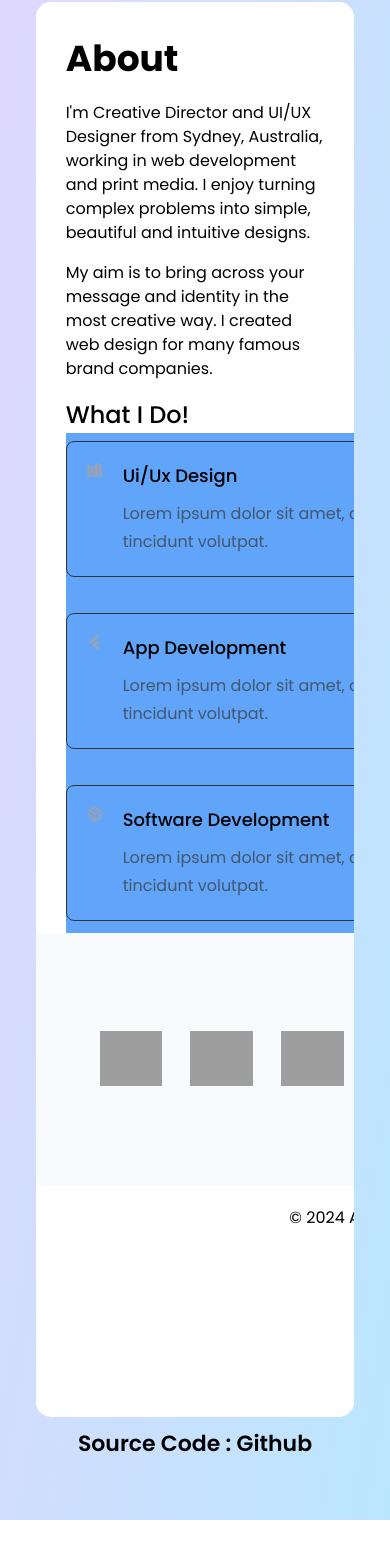
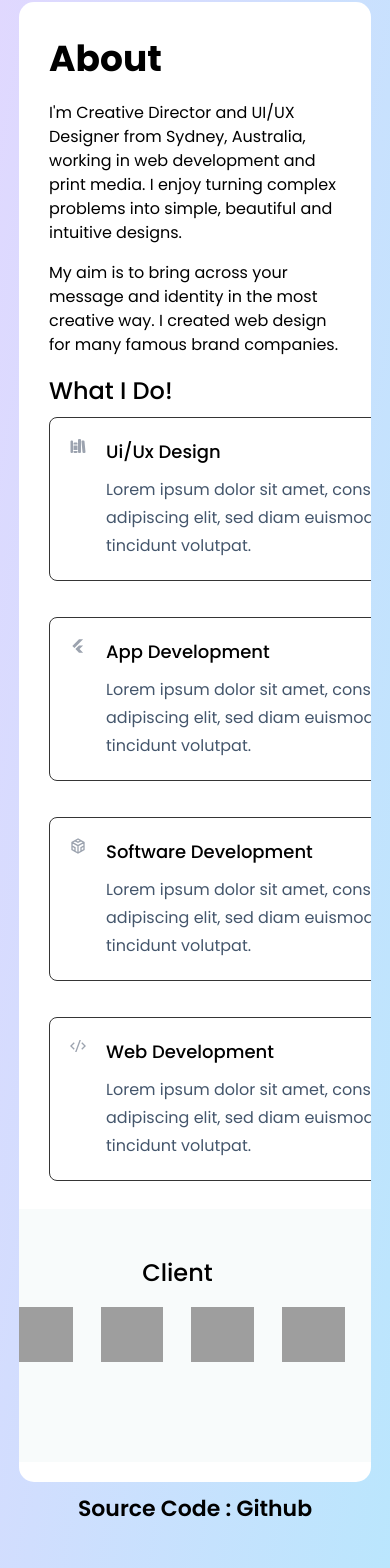
Before and after one commit to Anish570/Sub-Portfolio, a React (Vite) app: page / in a window 390 px wide. Shown: the part 940-2508 px from the top of the page. Before the commit the page ends 2460 px from the top, so only its background shows below. Built offline with nearby package versions, Linux system fonts and the light colour scheme; grey boxes are pictures that could not be loaded.

Commit message:
managed the resposiveness of about page for mobile devices

```diff
--- a/src/App.jsx
+++ b/src/App.jsx
@@ -47,7 +47,7 @@ function App() {
   const className= {};
   return (
     <div className="w-full bg-gradient-to-br from-purple-200 to-sky-200 dark:bg-gradient-to-br dark:from-purple-500 dark:to-pink-500 flex justify-center ">
-      <div className='relative w-[86%] py-[50px] pb-[60px] overflow-x-hidden  md:h-[100vh] text-black dark:text-white'  style={{
+      <div className=' w-[95%] md:w-[86%] py-[50px] pb-[60px] overflow-x-hidden  md:h-[100vh] text-black dark:text-white'  style={{
             /* Hide the scrollbar */
             scrollbarWidth: 'none', /* Firefox */
 
@@ -69,7 +69,7 @@ function App() {
 
         <div className='flex items-center flex-wrap gap-8 justify-center mt-16'>
           <Sidebar/>
-          <div className='w-[95%] h-[1415px] md:w-[70%] md:h-[750px] rounded-[15px]
+          <div className='w-[95%] h-[1480px] md:w-[70%] md:h-[750px] rounded-[15px]
            bg-white relative text-black dark:bg-black dark:text-white
            overflow-hidden  md:overflow-x-hidden md:overflow-y-scroll '
            style={{
--- a/src/components/Pages/About/About.jsx
+++ b/src/components/Pages/About/About.jsx
@@ -30,7 +30,7 @@ const About = () => {
 }
   ]
   return (
-    <div className=' relative py-[30px] px-[30px] md:py-[50px] md:px-[60px]'>
+    <div className='relative py-[30px] px-[30px] md:py-[50px] md:px-[60px]'>
       <h2 className="text-black dark:text-white  text-[36px] font-bold leading-[54px] my-0 mb-[15px] capitalize">
         About
     </h2>
@@ -41,12 +41,12 @@ const About = () => {
     My aim is to bring across your message and identity in the most creative way. I created web design for many famous brand companies.
     </p>
 
-    <div className="relative mb-[10px] w-[825px] h-[526px] text-gray-400 place-self-auto leading-[28px]" style={{ color: '#a6a6a6', }}>
+    <div className="mb-[10px] w-[825px] h-[526px] text-gray-400 place-self-auto leading-[28px]" style={{ color: '#a6a6a6', }}>
     <h3 className="text-black dark:text-white  text-[24px] font-medium leading-[36px] capitalize">
       What I Do!
     </h3>
-     <div className='absolute bg-red-400 md:w-[750px] md:h-[490px] '>
-         <div className='bg-blue-400 relative py-2 md:px-[0px] md:w-[740px] md:h-[490px] flex flex-wrap gap-[6px] md:gap-[25px] '>
+     <div className='md:w-[750px] md:h-[490px] '>
+         <div className='py-2 md:px-[0px] w-[100%] md:w-[740px] md:h-[490px] flex flex-wrap gap-[6px] md:gap-[25px] '>
          {carddata.map((item,index)=>(
         <DataCard key={index} data={item}/>
       ))}
@@ -54,7 +54,7 @@ const About = () => {
      </div>
      </div>
 
-    <div className='mt-[2px]'>
+    <div className='absolute flex items-center justify-center w-[90%] left-0 mt-[300px] md:mt-[130px]'>
     <Client/>
     </div>
 
--- a/src/components/Pages/About/Client.jsx
+++ b/src/components/Pages/About/Client.jsx
@@ -35,11 +35,11 @@ const imgsdata = [
 ]
   return (
 
-    <div className='absolute left-0 '>
+    <div className='md:absolute md:left-0 '>
     <div className="w-[825px] h-[253px] bg-[#f8fbfb] text-[#44566c] dark:bg-[#0d0d0d] dark:text-gray-400 flex flex-col gap-4 items-center justify-center leading-[7px] py-[45px] px-[60px] pb-[60px]">
-    <div className="text-black dark:text-white text-[24px] font-medium place-self-auto leading-[36px] text-center capitalize">
-Client
-</div>
+    <div className="text-black dark:text-white text-[24px] font-medium flex leading-[36px] items-center capitalize">
+        Client
+        </div>
 
 <div className=" w-[705px] h-[95px] flex  gap-5 overflow-x-scroll scrollbar-hide scroll-smooth">
 
--- a/src/components/Pages/About/DataCard.jsx
+++ b/src/components/Pages/About/DataCard.jsx
@@ -2,7 +2,7 @@ import React from 'react'
 
 const DataCard = ({data}) => {
   return (
-    <div className=" w-[90%] md:w-[338px] md:h-[200px] border border-solid
+    <div className="w-[50%] md:w-[338px] md:h-[200px] border border-solid
      border-[#353535] rounded-lg text-gray-400 flex gap-[20px] grid-area-auto leading-[28px]
       mb-[30px] p-[20px] ">
         <div>
```
